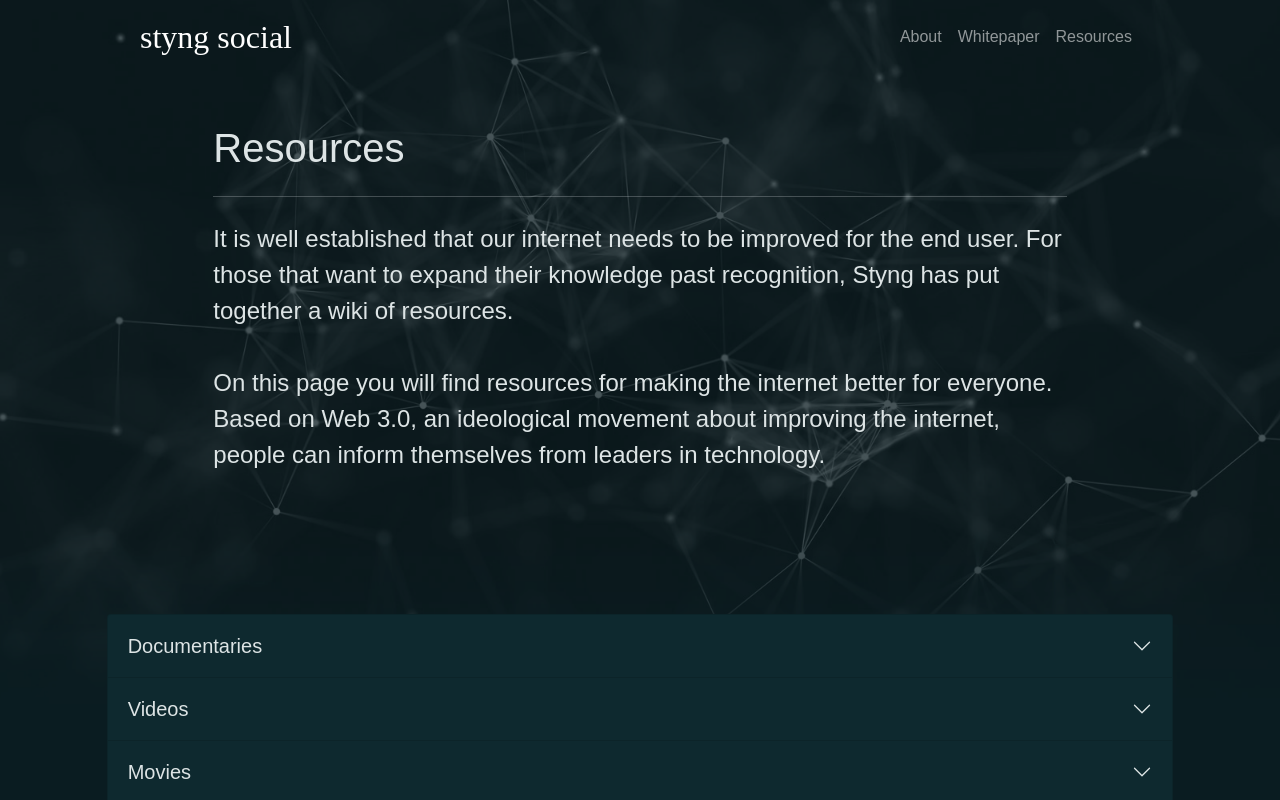
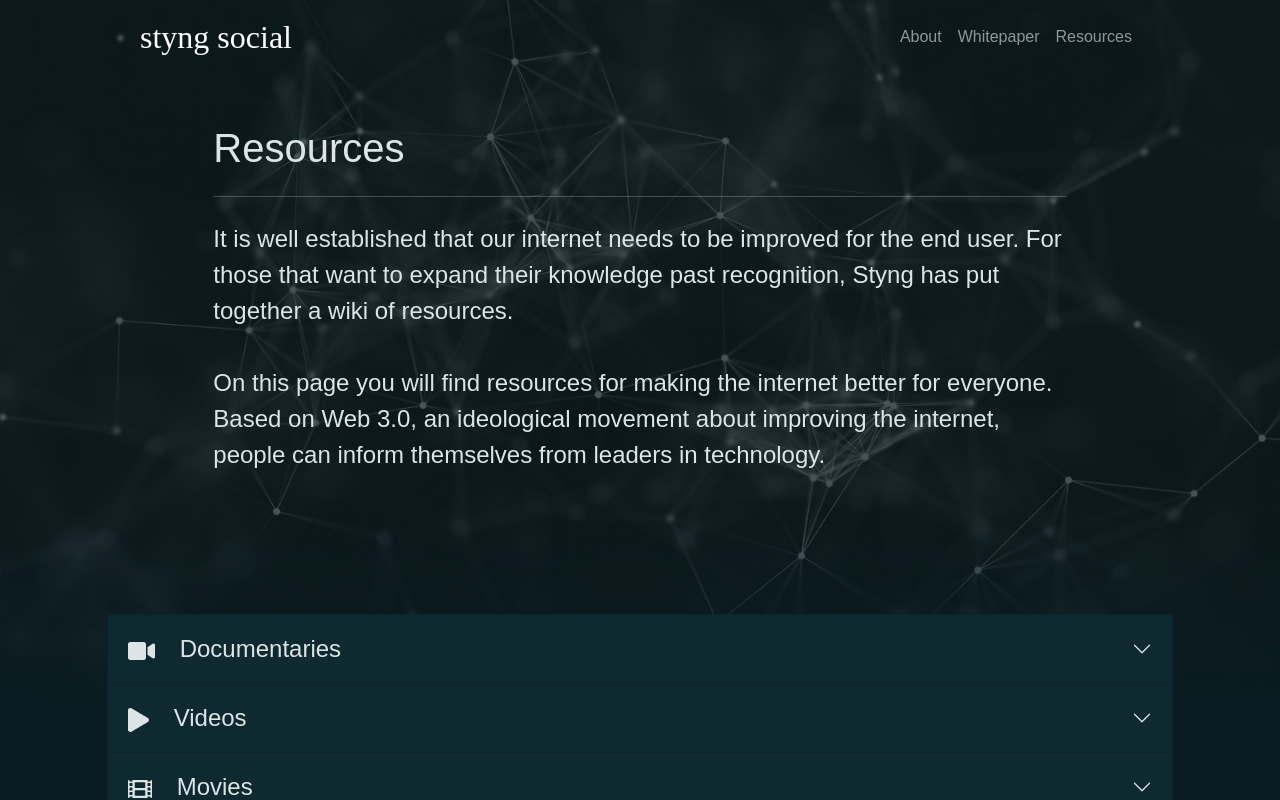
Before and after one commit to StyngSocial/Styng, a Next.js app: page /resources in a window 1280 px wide. Shown: the top 800 px of the page. Built offline with nearby package versions, Linux system fonts and the light colour scheme; a web font is replaced by a local one.

Commit message:
Added icons w/ FA for accordion items

```diff
--- a/components/AccordionItem/AccordionItem.module.scss
+++ b/components/AccordionItem/AccordionItem.module.scss
@@ -1,5 +1,10 @@
 .accordionHeader {
-  font-size: 1.25rem;
+  font-size: 1.5rem;
   background: #0e292f;
   cursor: pointer;
 }
+
+.icon {
+  margin-right: 25px;
+  margin-top: 3px;
+}
--- a/components/AccordionItem/index.js
+++ b/components/AccordionItem/index.js
@@ -1,9 +1,21 @@
 import Head from "next/head";
-import { Accordion, Card, Button } from "react-bootstrap";
+import { Accordion } from "react-bootstrap";
+
+import { FontAwesomeIcon } from "@fortawesome/react-fontawesome";
+import {
+  faVideo,
+  faFilm,
+  faPlay,
+  faNewspaper,
+  faBook,
+  faBuilding,
+  faMicrophone,
+} from "@fortawesome/free-solid-svg-icons";
 import styles from "./AccordionItem.module.scss";
 
 const AccordionItem = (category) => {
-  const { action, name, children, section } = category;
+  const { name, children, section, icon } = category;
+
   return (
     <>
       <Head>
@@ -15,6 +27,11 @@
             eventKey={section}
             className={`accordion-button collapsed ${styles.accordionHeader}`}
           >
+            {console.log(icon)}
+            <FontAwesomeIcon
+              icon={faIcon(icon)}
+              className={styles.icon}
+            ></FontAwesomeIcon>
             {name}
           </Accordion.Toggle>
         </div>
@@ -28,4 +45,25 @@
   );
 };
 
+const faIcon = (i) => {
+  switch (i) {
+    case "faVideo":
+      return faVideo;
+    case "faFilm":
+      return faFilm;
+    case "faPlay":
+      return faPlay;
+    case "faNewspaper":
+      return faNewspaper;
+    case "faBook":
+      return faBook;
+    case "faBuilding":
+      return faBuilding;
+    case "faMicrophone":
+      return faMicrophone;
+    default:
+      return "";
+  }
+};
+
 export default AccordionItem;
--- a/data/resources.json
+++ b/data/resources.json
@@ -4,7 +4,6 @@
     "name": "Documentaries",
     "icon": "faVideo",
     "section": "docs",
-    "action": "collapse-docs",
     "content": [
       {
         "key": "d1",
@@ -32,9 +31,8 @@
   {
     "key": "a2",
     "name": "Videos",
-    "icon": "faYoutube",
+    "icon": "faPlay",
     "section": "videos",
-    "action": "collapse-videos",
     "content": [
       {
         "key": "v5",
@@ -85,7 +83,6 @@
     "name": "Movies",
     "icon": "faFilm",
     "section": "movies",
-    "action": "collapse-movies",
     "content": [
       {
         "key": "m1",
@@ -101,7 +98,6 @@
     "name": "Articles",
     "icon": "faNewspaper",
     "section": "articles",
-    "action": "collapse-articles",
     "content": [
       {
         "key": "ar1",
@@ -124,7 +120,6 @@
     "name": "Books",
     "icon": "faBook",
     "section": "books",
-    "action": "collapse-books",
     "content": [
       {
         "key": "b1",
@@ -146,9 +141,8 @@
   {
     "key": "a6",
     "name": "Podcasts",
-    "icon": "faPodcast",
+    "icon": "faMicrophone",
     "section": "podcasts",
-    "action": "collapse-podcasts",
     "content": [
       {
         "key": "p1",
@@ -162,9 +156,8 @@
   {
     "key": "a7",
     "name": "Organizations",
-    "icon": "faUsers",
+    "icon": "faBuilding",
     "section": "orgs",
-    "action": "collapse-orgs",
     "content": [
       {
         "key": "o1",
```
